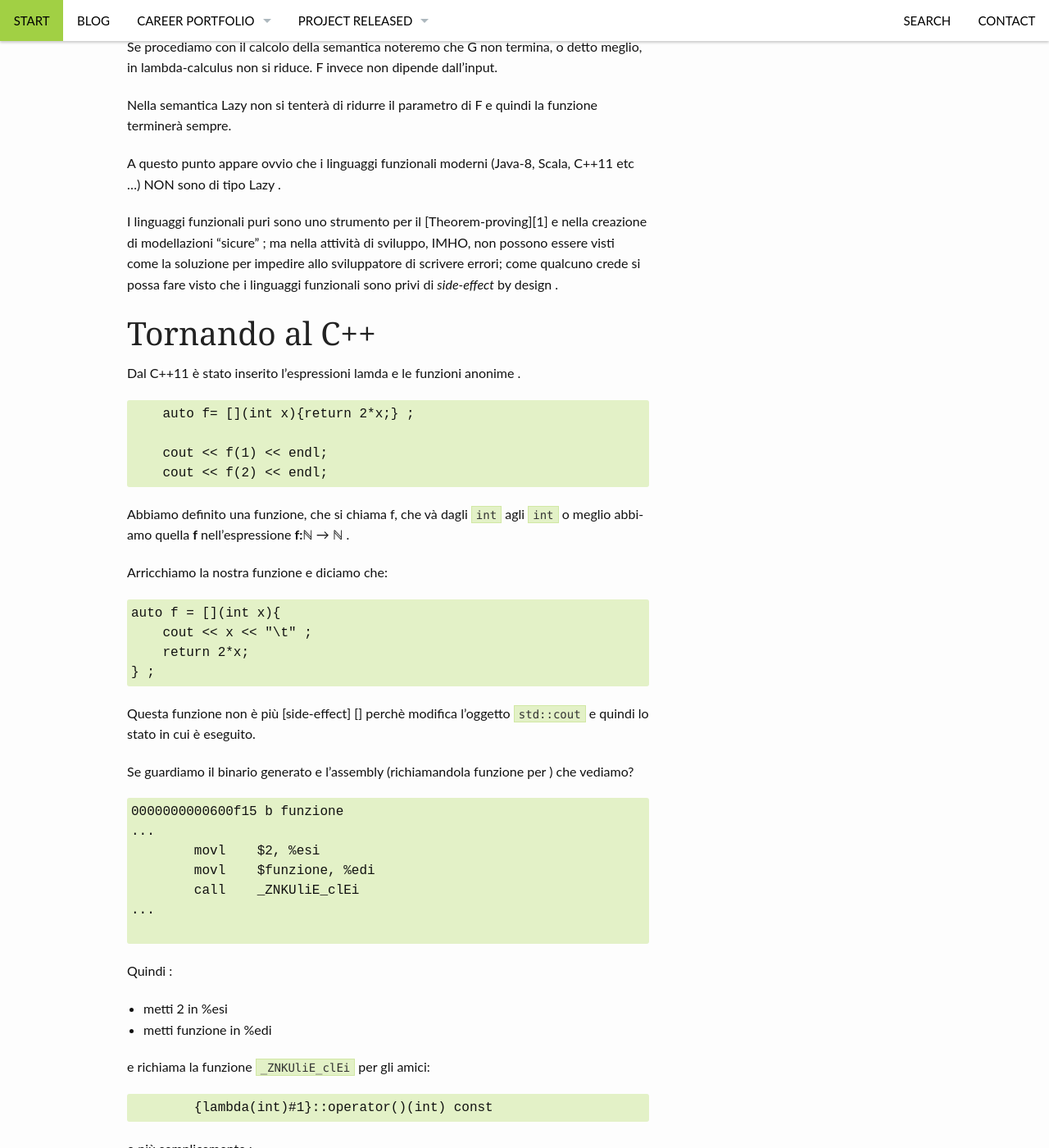
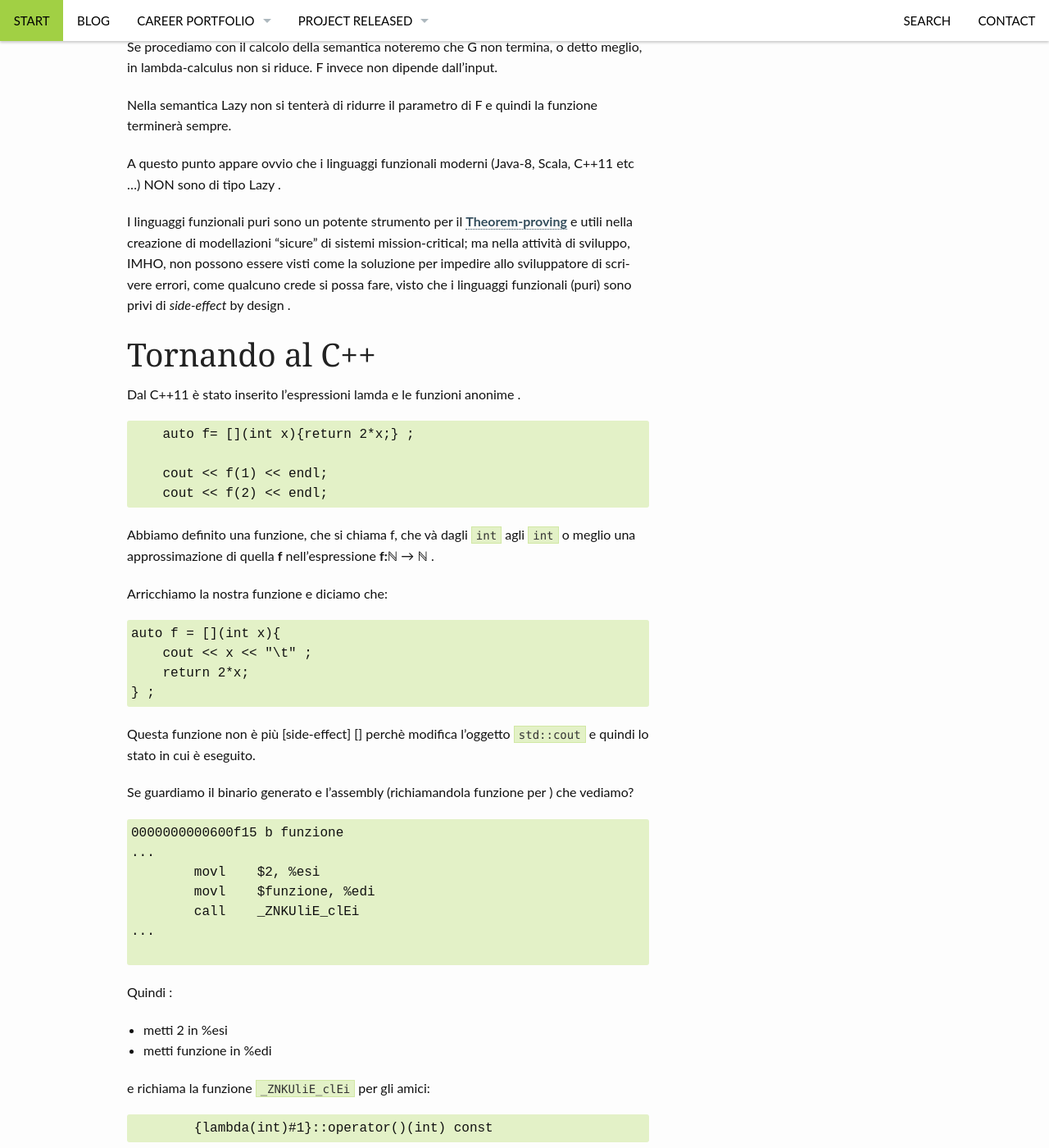
Before and after one commit to nicolarossi/nicolarossi.github.io, a Jekyll site: the page built from _posts/blog/2015-10-21-Funzionale ... .md, in a window 1280 px wide and 1400 px high, scrolled down 1248 px. Shown: the whole window at 82% size. Built offline with Jekyll 4.4.1, drawn with Linux system fonts in a browser that asks for light colours; some of the changed text lies outside the part shown.

Commit message:
Correzioni

```diff
--- a/_posts/blog/2015-10-21-Funzionale ... .md
+++ b/_posts/blog/2015-10-21-Funzionale ... .md
@@ -69,9 +69,8 @@ Nella semantica Lazy non si tenterà di ridurre il parametro di F e quindi la fu
 
 A questo punto appare ovvio che i linguaggi funzionali moderni (Java-8, Scala, C++11 etc ...) NON sono di tipo Lazy .
 
-I linguaggi funzionali puri sono uno strumento per il [Theorem-proving][1] e nella creazione di modellazioni "sicure" ;
-ma nella attività di sviluppo, IMHO, non possono essere visti come la soluzione per impedire allo sviluppatore di scrivere errori;
-come qualcuno crede si possa fare visto che i linguaggi funzionali sono privi di <em>side-effect</em> by design .
+I linguaggi funzionali puri sono un potente strumento per il [Theorem-proving][1] e utili nella creazione di modellazioni "sicure" di sistemi mission-critical;
+ma nella attività di sviluppo, IMHO, non possono essere visti come la soluzione per impedire allo sviluppatore di scrivere errori, come qualcuno crede si possa fare, visto che i linguaggi funzionali (puri) sono privi di <em>side-effect</em> by design .
 
 # Tornando al C++
 
@@ -84,7 +83,7 @@ Dal C++11 è stato inserito l'espressioni lamda e le funzioni anonime .
     cout << f(2) << endl;
 </pre>
 
-Abbiamo definito una funzione, che si chiama f, che và dagli <code>int</code> agli <code>int</code> o meglio abbiamo quella <b>f</b> nell'espressione <b>f:</b>ℕ → ℕ  .
+Abbiamo definito una funzione, che si chiama f, che và dagli <code>int</code> agli <code>int</code> o meglio una approssimazione di quella <b>f</b> nell'espressione <b>f:</b>ℕ → ℕ  .
 
 Arricchiamo la nostra funzione e diciamo che:
 
@@ -127,9 +126,9 @@ o più semplicemente :
 Curiosità:
 In LISP è stato scritto il primo linguaggio ad auto-compilare se stesso, sbirciate [questa][2].
 
-[1] https://en.wikipedia.org/wiki/Automated_theorem_proving
-[2] ftp://publications.ai.mit.edu/ai-publications/pdf/AIM-039.pdf
-[3] https://it.wikipedia.org/wiki/Effetto_collaterale_%28informatica%29
+[1]: https://en.wikipedia.org/wiki/Automated_theorem_proving
+[2]: ftp://publications.ai.mit.edu/ai-publications/pdf/AIM-039.pdf
+[3]: https://it.wikipedia.org/wiki/Effetto_collaterale_%28informatica%29
 
 </div><!-- /.medium-8.columns -->
 </div><!-- /.row -->
```
